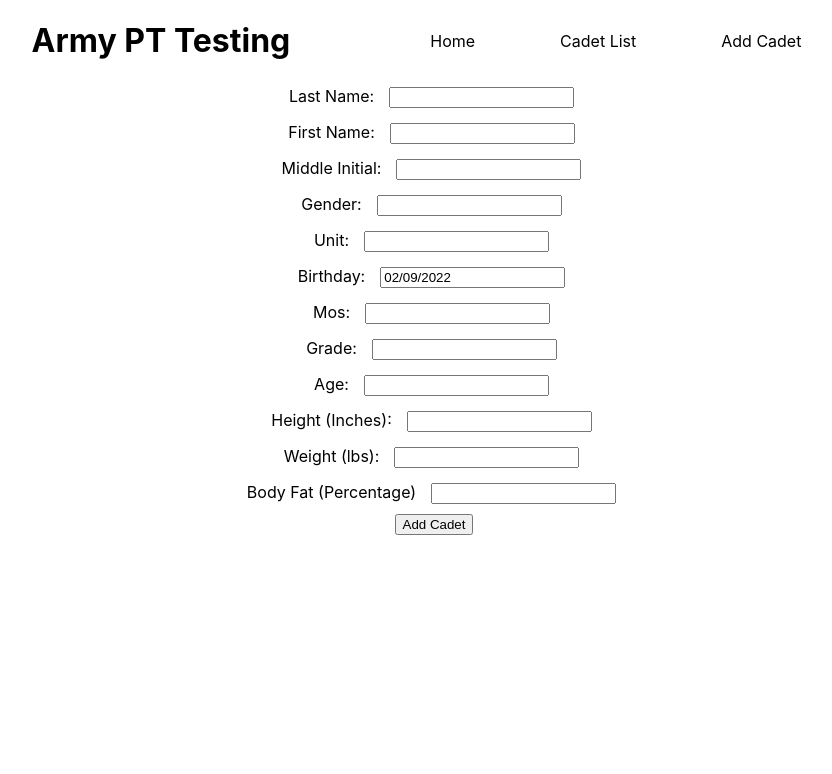
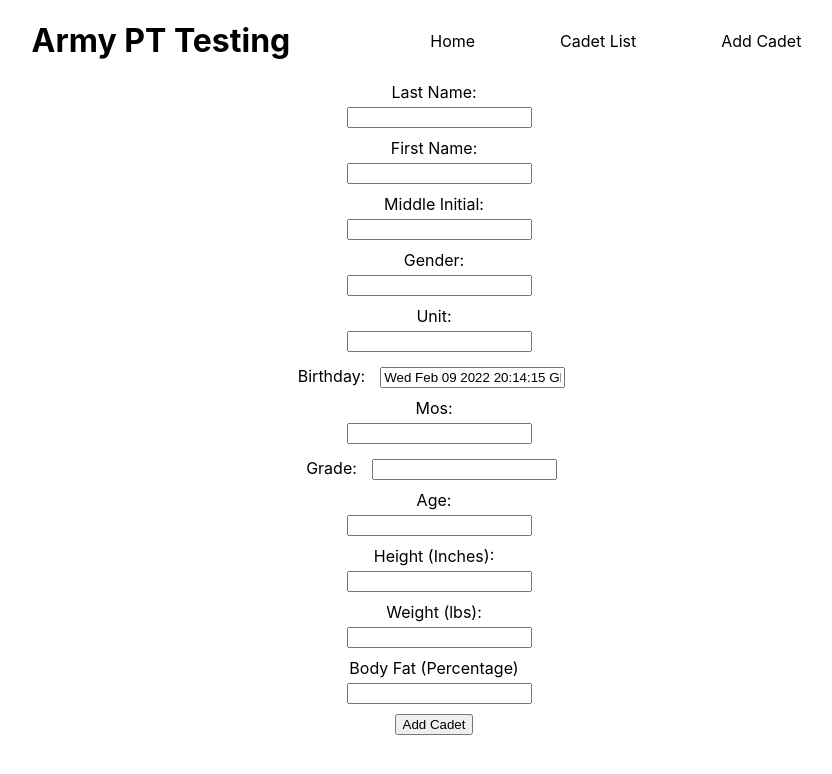
Before and after one commit to army-pt-test/ACFT-frontend, a React (Create React App) app: page /addcadet in a window 1280 px wide. Shown: the top 774 px of the page, without its empty margins (206-1038 px from the left). Built offline with nearby package versions, Linux system fonts and the light colour scheme.

Commit message:
made changes

```diff
--- a/package.json
+++ b/package.json
@@ -6,6 +6,7 @@
     "@testing-library/jest-dom": "^5.16.2",
     "@testing-library/react": "^12.1.2",
     "@testing-library/user-event": "^13.5.0",
+    "axios": "^0.25.0",
     "react": "^17.0.2",
     "react-datepicker": "^4.6.0",
     "react-dom": "^17.0.2",
--- a/src/components/AddCadet/AddCadet.js
+++ b/src/components/AddCadet/AddCadet.js
@@ -2,6 +2,7 @@ import React from 'react';
 import './AddCadet.css';
 import { useState } from 'react';
 import DatePicker from 'react-datepicker';
+import axios from 'axios';
 
 import 'react-datepicker/dist/react-datepicker.css';
 import { useNavigate } from 'react-router-dom';
@@ -25,24 +26,16 @@ function AddCadet(props) {
 	});
 
 	const createNewCadet = () => {
-		fetch('https://armypttest.herokuapp.com/api/cadet/', {
-			method: 'POST',
-			body: JSON.stringify(newCadet),
-			headers: {
-				'Content-Type': 'application/json',
-			},
-		})
+		axios
+			.post('https://armypttest.herokuapp.com/api/cadet', newCadet)
 			.then((res) => {
-			return res.json();
-		})
-		.then((res) => {
-			navigate('/cadetlist')
-		})
+				navigate('/cadetlist');
+			});
 	};
 
 	const handleChange = (event) => {
 		setNewCadet({ ...newCadet, [event.target.id]: event.target.value });
-        console.log('You have selected' + newCadet)
+		console.log('You have selected' + newCadet);
 	};
 
 	const handleSubmit = (event) => {
@@ -52,75 +45,75 @@ function AddCadet(props) {
 
 	return (
 		<form className='form-wrapper' onSubmit={handleSubmit}>
-			<label htmlFor='lastname'>
-				Last Name:
+			<label htmlFor='lastname'>Last Name:</label>
 			<input
 				type='text'
 				name='lastname'
-					id='last-name'
+				id='lastname'
 				onChange={handleChange}
 				className='form-input'
+				value={newCadet.lastname}
 			/>
-			</label>
-			<label htmlFor='firstname'>
-				First Name:
+
+			<label htmlFor='firstname'>First Name:</label>
 			<input
 				type='text'
 				name='firstname'
-					id='first-name'
+				id='firstname'
 				onChange={handleChange}
 				className='form-input'
+				value={newCadet.firstname}
 			/>
-			</label>
-			<label htmlFor='middleinitial'>
-				Middle Initial:
+
+			<label htmlFor='middleinitial'>Middle Initial:</label>
 			<input
 				type='text'
 				name='middleinitial'
 				id='middleinitial'
 				onChange={handleChange}
 				className='form-input'
+				value={newCadet.middleinitial}
 			/>
-			</label>
-			<label htmlFor='gender'>
-				Gender:
+
+			<label htmlFor='gender'>Gender:</label>
 			<input
 				type='type'
 				name='gender'
 				id='gender'
 				onChange={handleChange}
 				className='form-input'
+				value={newCadet.gender}
+			/>
 
-				/>
-			</label>
-			<label htmlFor='unit'>
-				Unit:
+			<label htmlFor='unit'>Unit:</label>
 			<input
 				type='text'
 				name='unit'
 				id='unit'
 				onChange={handleChange}
 				className='form-input'
+				value={newCadet.unit}
 			/>
-			</label>
+
 			<label>
 				Birthday:
 				<DatePicker
 					selected={startDate}
 					onChange={(date) => setStartDate(date)}
 					className='form-input'
+					value={newCadet.birthday}
 				/>
 			</label>
-			<label htmlFor='mos'>
-				Mos:
+			<label htmlFor='mos'>Mos:</label>
 			<input
 				type='text'
 				name='mos'
 				id='mos'
 				onChange={handleChange}
 				className='form-input'
+				value={newCadet.mos}
 			/>
-			</label>
+
 			<label htmlFor='grade'>
 				Grade:
 				<input
@@ -129,49 +122,51 @@ function AddCadet(props) {
 					id='grade'
 					onChange={handleChange}
 					className='form-input'
+					value={newCadet.grade}
 				/>
 			</label>
-			<label htmlFor='age'>
-				Age:
+			<label htmlFor='age'>Age:</label>
 			<input
 				type='text'
 				name='age'
 				id='age'
 				onChange={handleChange}
 				className='form-input'
+				value={newCadet.age}
 			/>
-			</label>
-			<label htmlFor='height'>
-				Height (Inches):
+
+			<label htmlFor='height'>Height (Inches):</label>
 			<input
 				type='text'
 				name='height'
-					id='age'
+				id='height'
 				onChange={handleChange}
 				className='form-input'
+				value={newCadet.height}
 			/>
-			</label>
-			<label htmlFor='weight'>
-				Weight (lbs):
+
+			<label htmlFor='weight'>Weight (lbs):</label>
 			<input
 				type='text'
 				name='weight'
 				id='weight'
 				onChange={handleChange}
 				className='form-input'
+				value={newCadet.weight}
 			/>
-			</label>
-			<label htmlFor='bodyfat'>
-				Body Fat (Percentage)
+
+			<label htmlFor='bodyfat'>Body Fat (Percentage)</label>
 			<input
 				type='text'
 				name='bodyfat'
 				id='bodyfat'
 				onChange={handleChange}
 				className='form-input'
+				value={newCadet.bodyfat}
 			/>
-			</label>
-			<input type='submit' value='Add Cadet' />
+			<button type='submit'>
+				Add Cadet
+			</button>
 		</form>
 	);
 }
```
Also changed, not shown: 1 other file (tests, documents, lock files or other folders). Lines whose indentation alone changed are shown as unchanged.
